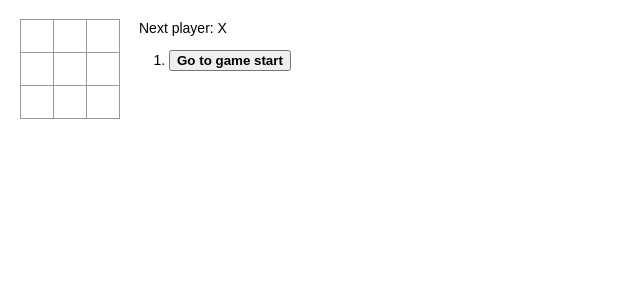
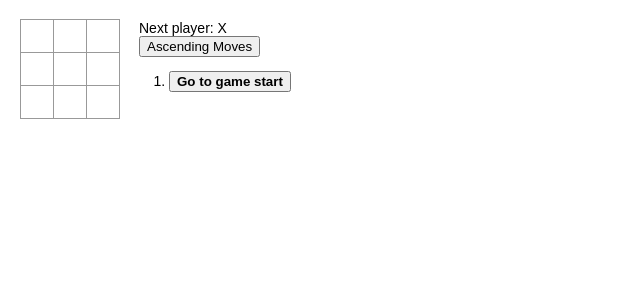
Before and after one commit to remove-before-flight/tic-tac-toe, a React (Create React App) app: page / in a window 1280 px wide. Shown: the top 300 px of the page, without its empty margins (0-640 px from the left). Built offline with nearby package versions, Linux system fonts and the light colour scheme.

Commit message:
Added next step 4. Add a toggle button that lets you sort the moves in either ascending or descending order.

```diff
--- a/src/index.tsx
+++ b/src/index.tsx
@@ -65,6 +65,7 @@ interface GameState {
     history: HistoryItem[];
     xIsNext: boolean;
     stepNumber: number;
+    ascendingMoves: boolean;
 }
 interface GameProps { }
 class Game extends React.Component<GameProps, GameState> {
@@ -76,7 +77,8 @@ class Game extends React.Component<GameProps, GameState> {
                 moveLocation: null
             }],
             xIsNext: true,
-            stepNumber: 0
+            stepNumber: 0,
+            ascendingMoves: true
         }
     }
 
@@ -109,12 +111,18 @@ class Game extends React.Component<GameProps, GameState> {
         });
     }
 
+    ascendingOrDescendingMoves(){
+        this.setState({
+            ascendingMoves: !this.state.ascendingMoves
+        })
+    }
+
     render() {
         const history = this.state.history;
         const current = history[this.state.stepNumber];
         const winner = calculateWinner(current.squares);
 
-        const moves = history.map((step, move) => {
+        let moves = history.map((step, move) => {
             const desc = move ?
                 'Go to move #' + move  + ' Location(' + step.moveLocation?.column +',' + step.moveLocation?.row + ')':
                 'Go to game start';
@@ -127,6 +135,9 @@ class Game extends React.Component<GameProps, GameState> {
                 </li>
             );
         });
+        if(!this.state.ascendingMoves){
+            moves = moves.reverse();
+        }
 
         let status;
         if (winner) {
@@ -144,6 +155,7 @@ class Game extends React.Component<GameProps, GameState> {
                 </div>
                 <div className="game-info">
                     <div>{status}</div>
+                    <button onClick={() => this.ascendingOrDescendingMoves()}>{this.state.ascendingMoves ? 'Ascending Moves' : 'Descending Moves'}</button>
                     <ol>{moves}</ol>
                 </div>
             </div>
```
